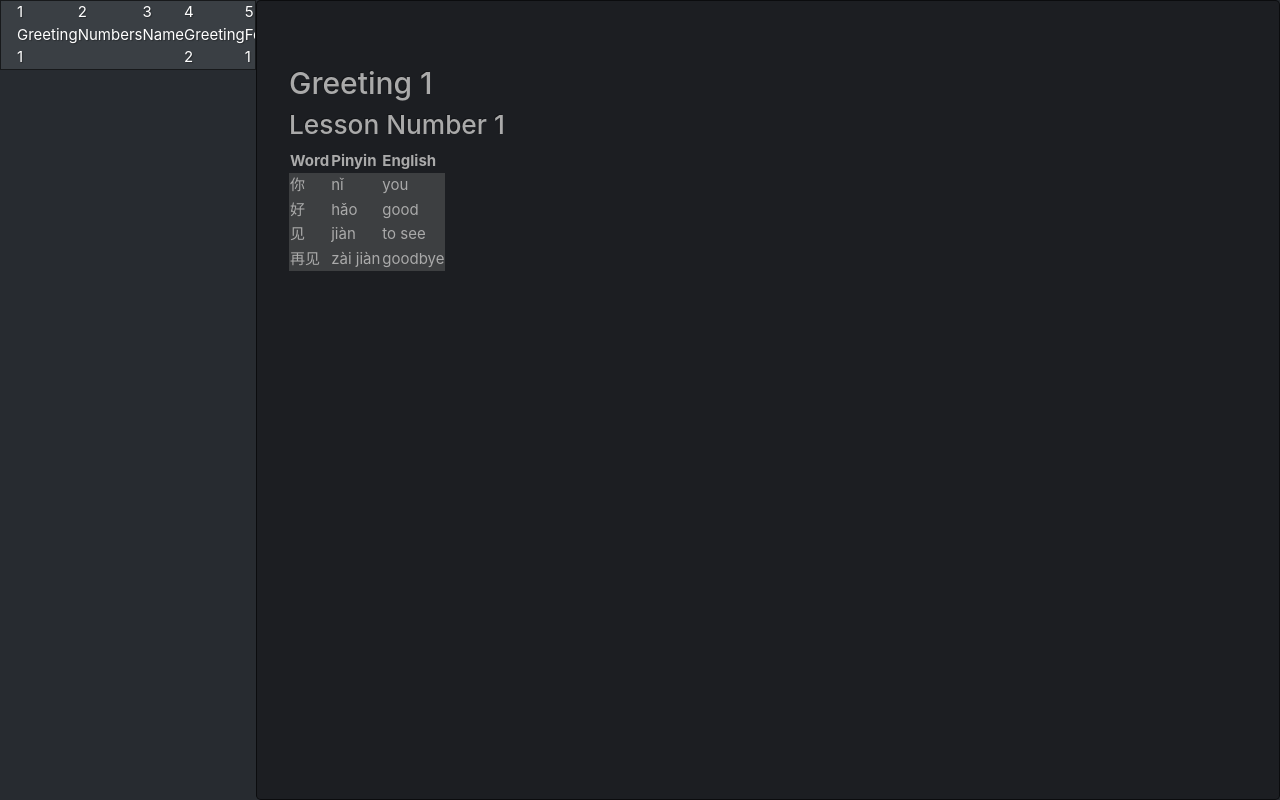
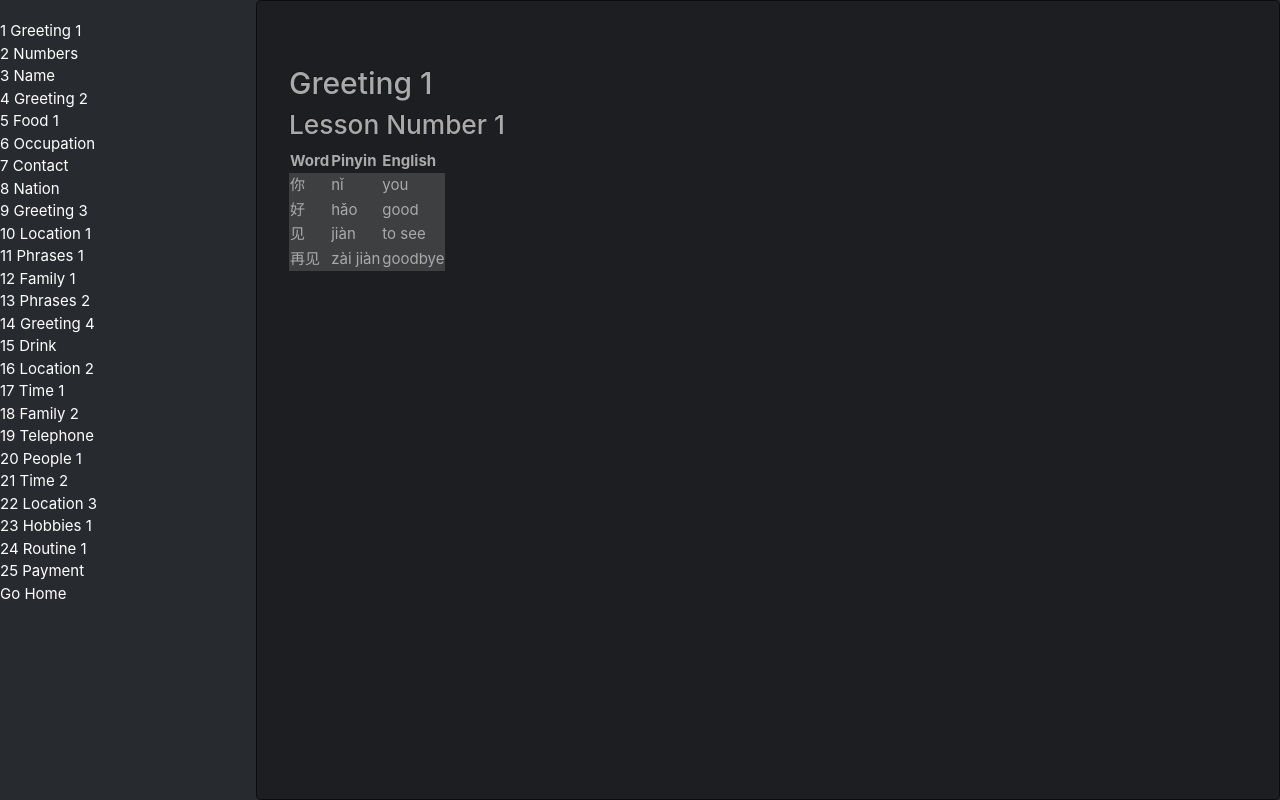
Before and after one commit to mszymulanski/langapp, a Next.js app in the folder front-end/: page /lessons/1 in a window 1280 px wide. Built offline with nearby package versions, Linux system fonts and the light colour scheme.

Commit message:
front-end: Add Metadata Tags
Add metadata tags to the layout component.

```diff
--- a/front-end/components/layout.js
+++ b/front-end/components/layout.js
@@ -8,10 +8,10 @@ export default function Layout({ children, home, allLessonsNames }) {
     <div>
       <Head>
         <link rel="stylesheet" href="https://bootswatch.com/4/slate/bootstrap.min.css" />
-        <meta httpEquiv="x-ua-compatible" content="ie=edge" /> {/* Tell IE to use latest rendering engine */}
+        <meta httpEquiv="x-ua-compatible" content="ie=edge" charset="utf-8"/> {/* Tell IE to use latest rendering engine */}
         <meta name="viewport" content="width=device-width, initial-scale=1, shrink-to-fit=no" /> {/* Set the page width to the device width  */}
       </Head>
-      <nav className="left split navbar navbar-expand-lg navbar-dark bg-primary">
+      <nav role="navigation" className="left split nav">
         <ul className="navbar-nav mr-auto">
           {allLessonsNames.map((lessonFileName) => {
             // Here we should parse the lesson id and lesson title from the file name
@@ -22,7 +22,7 @@ export default function Layout({ children, home, allLessonsNames }) {
             return (
               <li className="nav-item" key={`lesson-${id}`}>
                 <Link href={`/lessons/[id]`} as={`/lessons/${id}`}>
-                  <a>
+                  <a className="active">
                     {`${id} ${title}`}
                   </a>
                 </Link>
```
